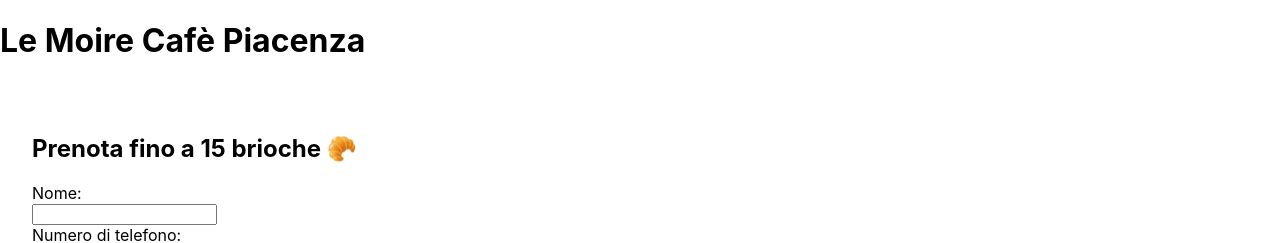
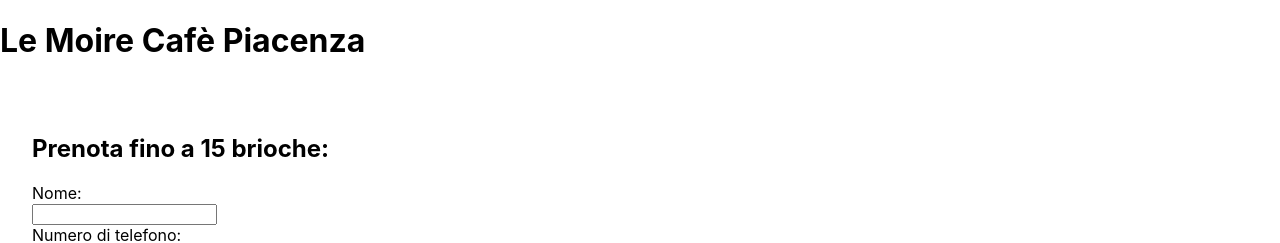
Before and after one commit to claramazzocchi/lemoire, a React (Create React App) app: page / in a window 1280 px wide. Shown: the top 243 px of the page. Built offline with nearby package versions, Linux system fonts and the light colour scheme.

Commit message:
Modifiche frontend: aggiornato App.js e Brioche

```diff
--- a/package.json
+++ b/package.json
@@ -8,6 +8,7 @@
     "@testing-library/jest-dom": "^6.6.3",
     "@testing-library/react": "^16.3.0",
     "@testing-library/user-event": "^13.5.0",
+    "dotenv": "^16.5.0",
     "react": "^19.1.0",
     "react-dom": "^19.1.0",
     "react-scripts": "5.0.1",
@@ -16,6 +17,8 @@
 "scripts": {
   "start": "react-scripts start",
   "build": "react-scripts build",
+  "test": "react-scripts test",
+  "eject": "react-scripts eject",
   "predeploy": "npm run build",
   "deploy": "gh-pages -d build"
 },
--- a/src/App.js
+++ b/src/App.js
@@ -7,7 +7,7 @@
   return (
     <div>
       <h1>Le Moire Cafè Piacenza</h1>
-      <Brioche />
+      <Brioche/>
       <hr />
       <Prenotatavolo />
       <ListaPrenotazioniTavoli/>
--- a/src/Brioche.js
+++ b/src/Brioche.js
@@ -72,7 +72,7 @@
 
     return (
     <div style={{ padding: "2rem" }}>
-      <h2>Prenota fino a 15 brioche 🥐</h2>
+      <h2>Prenota fino a 15 brioche: </h2>
       <form onSubmit={inviaPrenotazione}>
         <div>
           <label>Nome:</label><br />
```
Also changed, not shown: 1 other file (tests, documents, lock files or other folders). Lines whose indentation alone changed are shown as unchanged.
